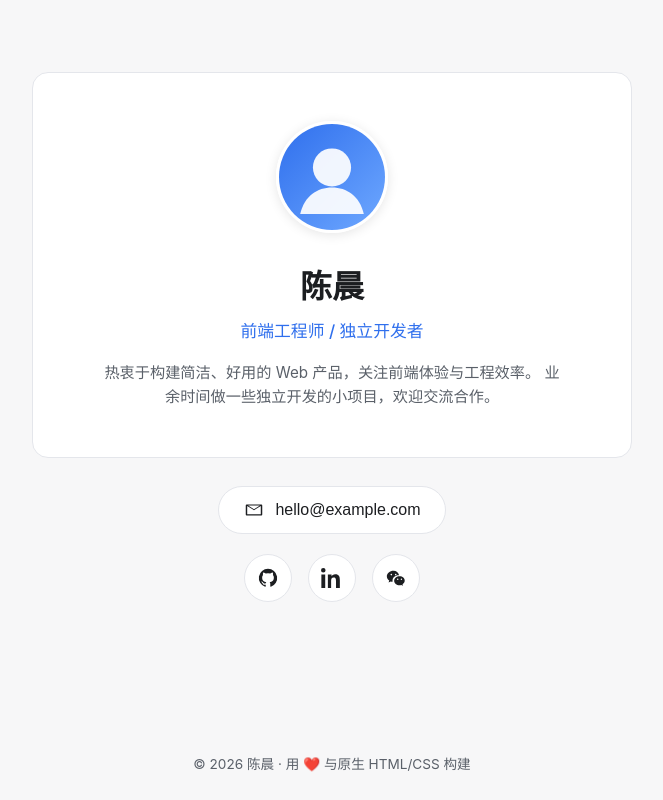
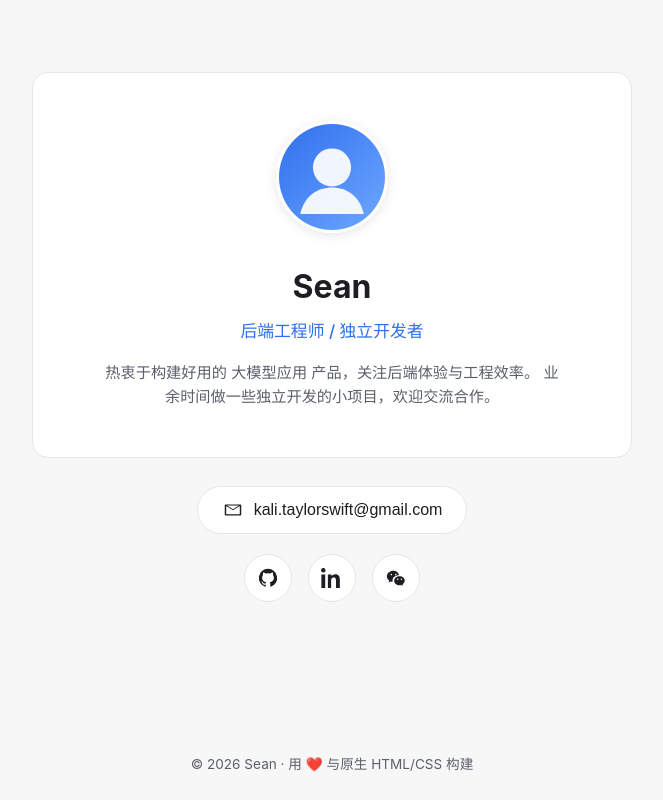
Before and after one commit to KaliSiwft/Personal_Web, a website: page index.html in a window 1280 px wide. Shown: the whole page, without its empty margins (308-971 px from the left). Drawn offline with Linux system fonts and the light colour scheme.

Commit message:
feat: 替换个人信息为真实内容（姓名、定位、邮箱、GitHub）

```diff
--- a/index.html
+++ b/index.html
@@ -3,11 +3,11 @@
 <head>
   <meta charset="UTF-8" />
   <meta name="viewport" content="width=device-width, initial-scale=1.0" />
-  <title>陈晨 · 前端工程师 / 独立开发者</title>
-  <meta name="description" content="陈晨的个人名片：前端工程师、独立开发者。这里可以找到我的介绍和联系方式。" />
+  <title>Sean · 后端工程师 / 独立开发者</title>
+  <meta name="description" content="Sean的个人名片：后端工程师、独立开发者。这里可以找到我的介绍和联系方式。" />
   <link rel="icon" type="image/svg+xml" href="assets/favicon.svg" />
-  <meta property="og:title" content="陈晨 · 前端工程师 / 独立开发者" />
-  <meta property="og:description" content="陈晨的个人名片：前端工程师、独立开发者。这里可以找到我的介绍和联系方式。" />
+  <meta property="og:title" content="Sean · 后端工程师 / 独立开发者" />
+  <meta property="og:description" content="Sean的个人名片：后端工程师、独立开发者。这里可以找到我的介绍和联系方式。" />
   <meta property="og:image" content="assets/avatar.svg" />
   <meta property="og:type" content="profile" />
   <link rel="stylesheet" href="styles.css" />
@@ -16,26 +16,26 @@
   <main class="card">
     <!-- Hero 区：身份信息 -->
     <section class="hero">
-      <img class="avatar" src="assets/avatar.svg" alt="陈晨的头像" width="112" height="112" />
-      <h1 class="name">陈晨</h1>
-      <p class="tagline">前端工程师 / 独立开发者</p>
+      <img class="avatar" src="assets/avatar.svg" alt="Sean的头像" width="112" height="112" />
+      <h1 class="name">Sean</h1>
+      <p class="tagline">后端工程师 / 独立开发者</p>
       <p class="intro">
-        热衷于构建简洁、好用的 Web 产品，关注前端体验与工程效率。
+        热衷于构建好用的 大模型应用 产品，关注后端体验与工程效率。
         业余时间做一些独立开发的小项目，欢迎交流合作。
       </p>
     </section>
 
     <!-- 联系方式区 -->
     <section class="contact" aria-label="联系方式">
-      <button class="copy-btn" type="button" data-copy="hello@example.com" aria-label="复制邮箱地址 hello@example.com">
+      <button class="copy-btn" type="button" data-copy="kali.taylorswift@gmail.com" aria-label="复制邮箱地址 kali.taylorswift@gmail.com">
         <svg class="icon" viewBox="0 0 24 24" aria-hidden="true">
           <path d="M4 6h16a1 1 0 0 1 1 1v10a1 1 0 0 1-1 1H4a1 1 0 0 1-1-1V7a1 1 0 0 1 1-1zm8 6.2L4.6 7.5v9h14.8v-9L12 12.2zM5.6 7l6.4 4.1L18.4 7H5.6z"/>
         </svg>
-        <span class="copy-text">hello@example.com</span>
+        <span class="copy-text">kali.taylorswift@gmail.com</span>
       </button>
 
       <div class="social-links">
-        <a class="social-link" href="https://github.com/yourname" target="_blank" rel="noopener" aria-label="GitHub 主页">
+        <a class="social-link" href="https://github.com/KaliSiwft" target="_blank" rel="noopener" aria-label="GitHub 主页">
           <svg class="icon" viewBox="0 0 24 24" aria-hidden="true">
             <path d="M12 2a10 10 0 0 0-3.16 19.49c.5.09.68-.22.68-.48v-1.7c-2.78.6-3.37-1.34-3.37-1.34-.45-1.16-1.11-1.47-1.11-1.47-.9-.62.07-.6.07-.6 1 .07 1.53 1.03 1.53 1.03.9 1.52 2.34 1.08 2.91.83.09-.65.35-1.09.63-1.34-2.22-.25-4.56-1.11-4.56-4.94 0-1.1.39-1.99 1.03-2.69-.1-.25-.45-1.27.1-2.64 0 0 .84-.27 2.75 1.02a9.58 9.58 0 0 1 5 0c1.91-1.3 2.75-1.02 2.75-1.02.55 1.37.2 2.39.1 2.64.64.7 1.03 1.6 1.03 2.69 0 3.84-2.34 4.68-4.57 4.93.36.31.68.92.68 1.85V21c0 .27.18.58.69.48A10 10 0 0 0 12 2z"/>
           </svg>
@@ -55,7 +55,7 @@
   </main>
 
   <footer class="footer">
-    <p>© <span id="year">2026</span> 陈晨 · 用 ❤️ 与原生 HTML/CSS 构建</p>
+    <p>© <span id="year">2026</span> Sean · 用 ❤️ 与原生 HTML/CSS 构建</p>
   </footer>
 
   <script src="main.js"></script>
```
